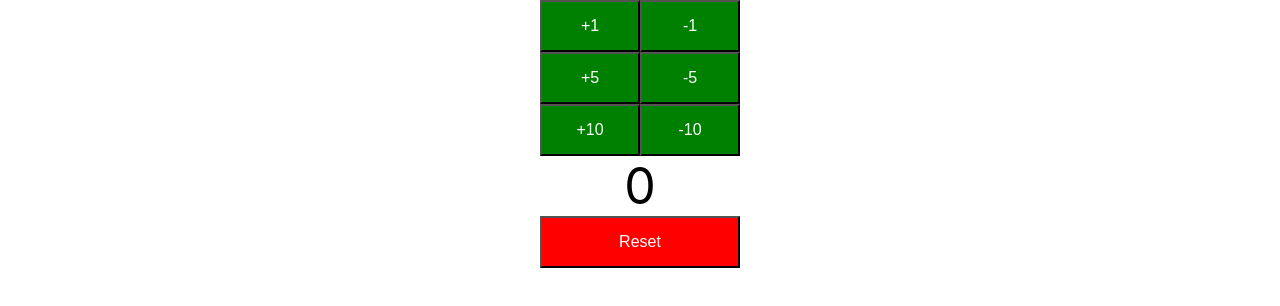
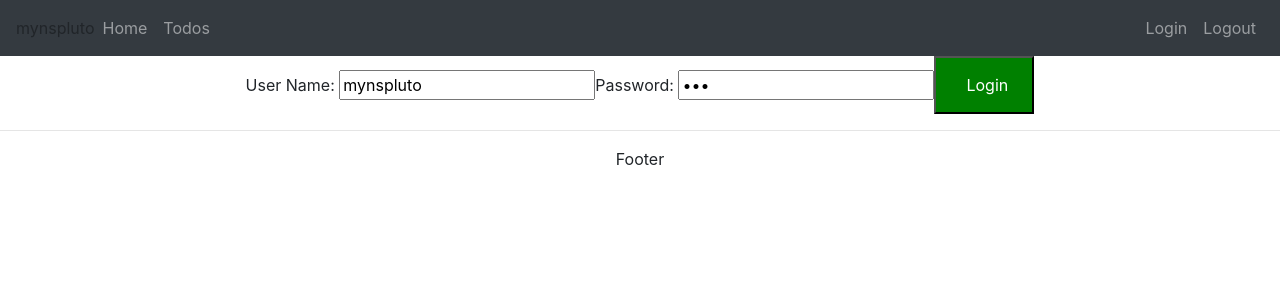
Before and after one commit to mynspluto/TodoApp, a React (Create React App) app: page / in a window 1280 px wide. Shown: the top 306 px of the page. Built offline with nearby package versions, Linux system fonts and the light colour scheme.

Commit message:
Login, Todo 컴포넌트 작성, BootStrap 적용

```diff
--- a/package.json
+++ b/package.json
@@ -9,6 +9,7 @@
     "prop-types": "^15.7.2",
     "react": "^17.0.1",
     "react-dom": "^17.0.1",
+    "react-router-dom": "^5.2.0",
     "react-scripts": "4.0.3",
     "web-vitals": "^1.1.1"
   },
--- a/src/App.js
+++ b/src/App.js
@@ -2,12 +2,15 @@
 import logo from './logo.svg';
 import './App.css';
 import Counter from './components/counter/Counter';
+import TodoApp from './components/todo/TodoApp'
+import './bootstrap.css'
 
 class App extends Component {
   render() {
     return (
       <div className="App">
-        <Counter/>
+        {/* <Counter/> */}
+        <TodoApp/>
       </div>
     );
   }
--- /dev/null
+++ b/src/bootstrap.css
@@ -0,0 +1 @@
+@import url(https://unpkg.com/bootstrap@4.1.0/dist/css/bootstrap.min.css)
--- /dev/null
+++ b/src/components/todo/TodoApp.js
@@ -0,0 +1,203 @@
+import React, {Component} from 'react'
+import {BrowserRouter as Router, Route, Switch, Link} from 'react-router-dom'
+
+class TodoApp extends Component {
+    render() {
+        return(
+            <div className="TodoApp">
+                <Router>
+                    <HeaderComponent/>
+                    <Switch>
+                        <Route path="/" exact component={LoginComponent}/>
+                        <Route path="/login" component={LoginComponent} />
+                        <Route path="/welcome/:name" component={WelcomeComponent} />
+                        <Route path="/todos" component={ListTodosComponent} />
+                        <Route component={ErrorComponent}/>
+                    </Switch>
+                    <FooterComponent/>
+                </Router>
+            </div>
+        );
+    }
+}
+
+class WelcomeComponent extends Component {
+    render() {
+        return (
+            <div>Welcome {this.props.match.params.name} you can manage your todos <Link to="/todos">here</Link></div>
+        )
+    }
+}
+
+class HeaderComponent extends Component {
+    render() {
+        return (
+            <header>
+                <nav className="navbar navbar-expand-md navbar-dark bg-dark">
+                    <div><a>mynspluto</a></div>
+                    <ul className="navbar-nav">
+                        <li className="nav-link">Home</li>
+                        <li className="nav-link">Todos</li>
+                    </ul>
+                    <ul className="navbar-nav navbar-collapse justify-content-end">
+                        <li className="nav-link">Login</li>
+                        <li className="nav-link">Logout</li>
+                    </ul>
+                </nav>
+            </header>
+
+        )
+    }
+}
+
+class FooterComponent extends Component {
+    render() {
+        return (
+            <div>
+                <hr />
+                Footer
+            </div>
+        )
+    }
+}
+
+class ListTodosComponent extends Component {
+    constructor(props) {
+        super(props)
+        this.state = {
+            todos:
+            [
+                {id: 1, description: 'Learn React', done: false, targetDate: new Date()},
+                {id: 2, description: 'Learn React2', done: false, targetDate: new Date()},
+                {id: 3, description: 'Learn React3', done: false, targetDate: new Date()},
+            ]
+        }
+    }
+
+    render() {
+        return (
+            <div>
+                <h1>List Todos</h1>
+                <table>
+                    <thead>
+                        <tr>
+                            <th>id</th>
+                            <th>description</th>
+                            <th>Target Date</th>
+                            <th>Is Completed?</th>
+                        </tr>
+                    </thead>
+                    <tbody>
+                        {
+                            this.state.todos.map (
+                                todo =>
+                                <tr>
+                                    <td>{todo.id}</td>
+                                    <td>{todo.description}</td>
+                                    <td>{todo.targetDate.toString()}</td>
+                                    <td>{todo.done.toString()}</td>
+                                </tr>
+
+                            )
+
+                        }
+                    </tbody>
+                </table>
+            </div>
+        )
+    }
+}
+
+function ErrorComponent() {
+    return <div>Error</div>
+
+
+}
+
+class LoginComponent extends Component {
+    constructor(props) {
+        super(props)
+        this.state = {
+            username: 'mynspluto',
+            password: '123',
+            hasLoginFailed: false,
+            show: false,
+        }
+        // this.handleUsernameChange = this.handleUsernameChange.bind(this);
+        // this.handlePasswordChange = this.handlePasswordChange.bind(this);
+        this.handleChange = this.handleChange.bind(this);
+        this.loginClicked = this.loginClicked.bind(this);
+    }
+
+    handleChange(event) {
+        console.log(event);
+        this.setState(
+            {
+                [event.target.name]
+                    : event.target.value
+            }
+        )
+    }
+
+    // handleUsernameChange(event) {
+    //     console.log(event);
+    //     this.setState({
+    //         username: event.target.value
+    //     });
+    // }
+
+    // handlePasswordChange(event) {
+    //     console.log(event);
+    //     this.setState({
+    //         password: event.target.value
+    //     })
+    // }
+
+    loginClicked() {
+        if(this.state.username==='mynspluto' && this.state.password==='123'){
+            console.log('Successful');
+            this.props.history.push(`/welcome/${this.state.username}`)
+            //this.setState({show: true})
+            //this.setState({hasLoginFailed: false})
+        }
+        else {
+            console.log('fail');
+            this.setState({show: false})
+            this.setState({hasLoginFailed: true})
+        }
+        //console.log(this.state);
+    }
+    render() {
+        return (
+            <div>
+
+                {/* <ShowInvalidCredentials hasLoginFailed={this.state.hasLoginFailed}/> */}
+                {this.state.hasLoginFailed && <div>Invalid Credentials</div>}
+                {this.state.show && <div>LoginSuccess</div>}
+                {/* <ShowLoginSuccessMessage show={this.state.show}/> */}
+                User Name: <input type="text" name="username"  value={this.state.username} onChange={this.handleChange}/>
+                Password: <input type="password" name="password" value={this.state.password} onChange={this.handleChange}/>
+                <button onClick={this.loginClicked}>Login</button>
+            </div>
+        )
+    }
+
+}
+
+function ShowInvalidCredentials(props) {
+    console.log(props.hasLoginFailed);
+    if(props.hasLoginFailed) {
+        return <div>Invalid Credentials</div>
+    }
+    return null
+}
+
+function ShowLoginSuccessMessage(props) {
+    console.log(props)
+    if(props.show) {
+        return <div>Login Successful</div>
+    }
+    return null
+}
+
+export default TodoApp
```
Also changed, not shown: 1 other file (tests, documents, lock files or other folders).
